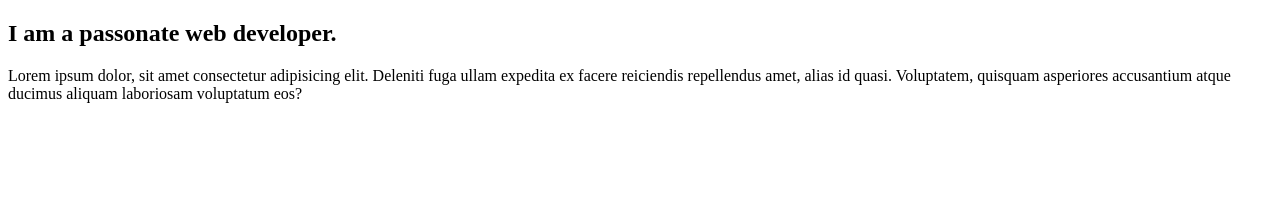
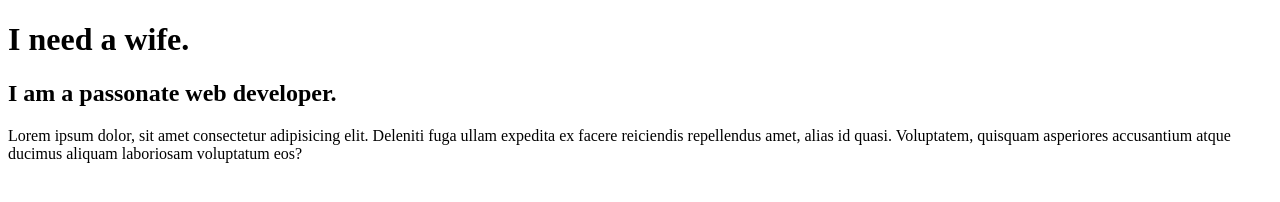
Before and after one commit to michealpeero/dummy_respo, a plain HTML site: page index.html in a window 1280 px wide. Drawn offline with Linux system fonts and the light colour scheme.

Commit message:
changes made in html

```diff
--- a/index.html
+++ b/index.html
@@ -6,6 +6,9 @@
     <title>Document</title>
 </head>
 <body>
+    <h1>
+        I need a wife.
+    </h1>
     <h2>
         I am a passonate web developer.
     </h2>
```
